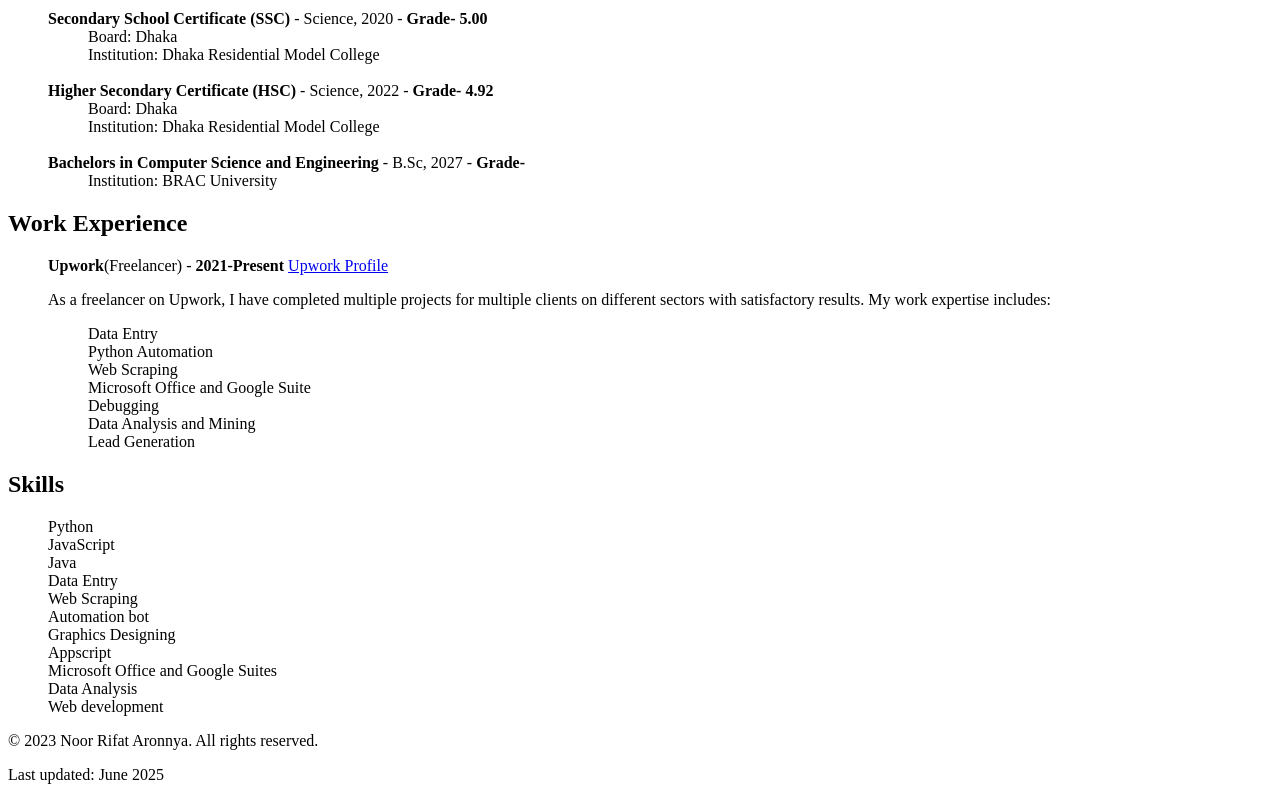
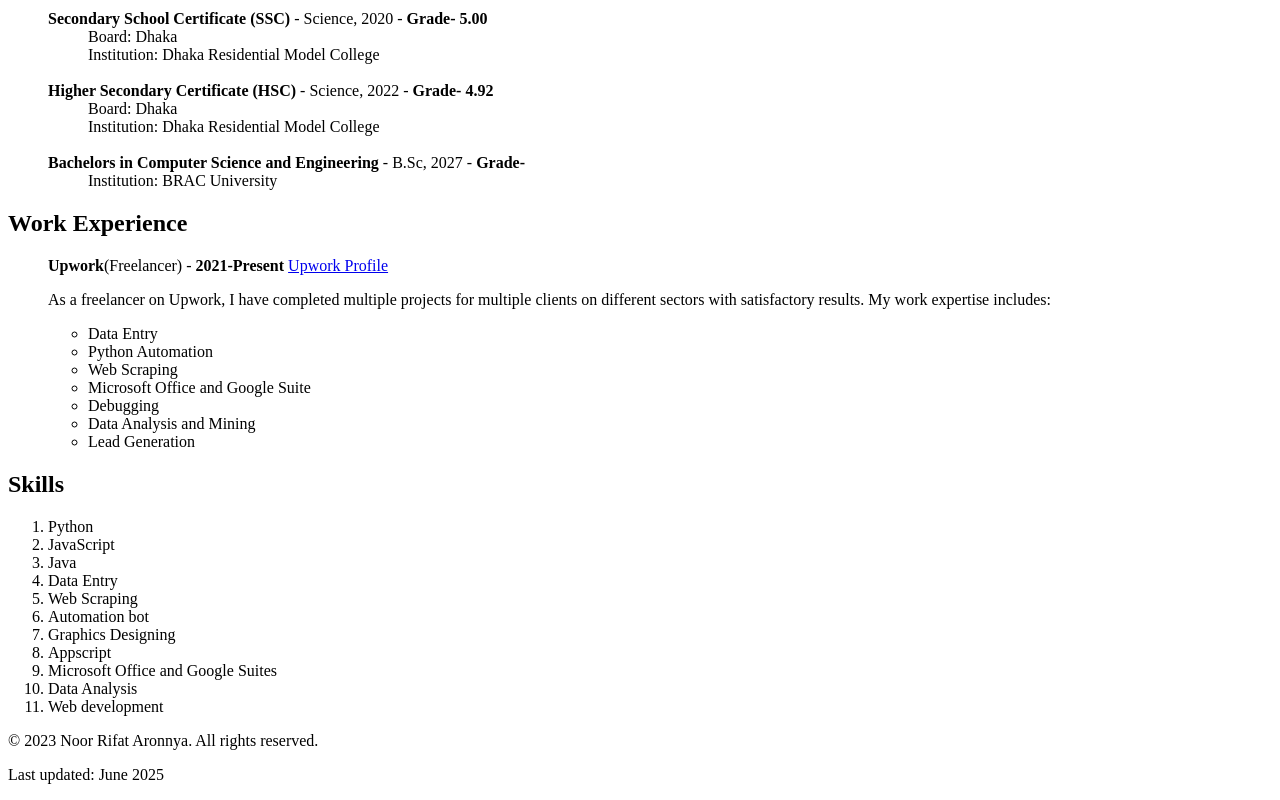
Before and after one commit to Aronnya-Rifat/resume_html_only, a plain HTML site: page index.html in a window 1280 px wide. Shown: the part 634-1434 px from the top of the page. Drawn offline with Linux system fonts and the light colour scheme.

Commit message:
Update index.html

```diff
--- a/index.html
+++ b/index.html
@@ -56,7 +56,7 @@
             <li><strong>Upwork</strong>(Freelancer) - <strong>2021-Present</strong>
             <a href="https://www.upwork.com/freelancers/~013a943cdc5e0f48ce">Upwork Profile</a>
             <p>As a freelancer on Upwork, I have completed multiple projects for multiple clients on different sectors with satisfactory results. My work expertise includes:</p>
-                <ul style="list-style-type: none; padding: 5;">
+                <ul style="padding: 5;">
                     <li>Data Entry</li>
                     <li>Python Automation</li>
                     <li>Web Scraping</li>
@@ -70,7 +70,7 @@
 
 
         <h2>Skills</h2>
-        <ul style="list-style-type: none; padding: 2;">
+        <ol style="padding: 2;">
             <li>Python</li>
             <li>JavaScript</li>
             <li>Java</li>
@@ -83,7 +83,7 @@
             <li>Data Analysis</li>
             <li>Web development</li>
 
-        </ul>
+        </ol>
         <footer>
             <p>© 2023 Noor Rifat Aronnya. All rights reserved.</p>
             <p>Last updated: June 2025</p>
```
